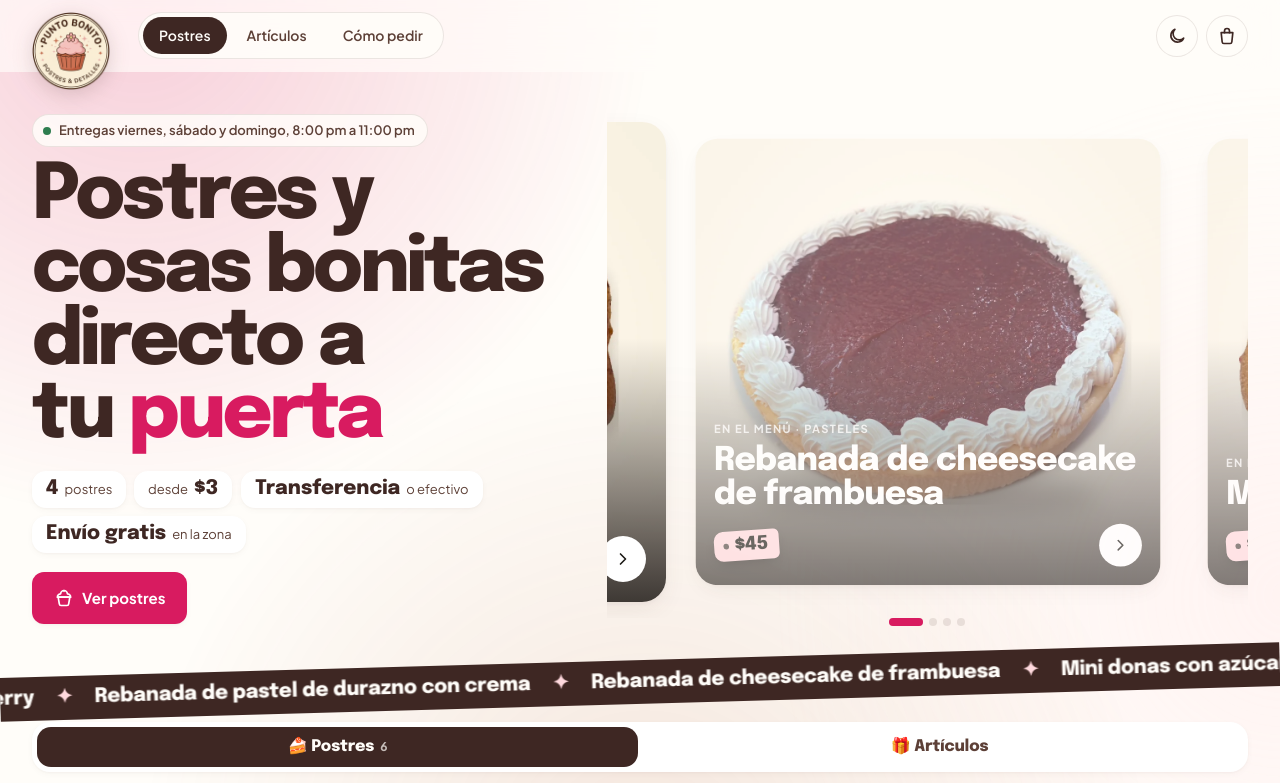
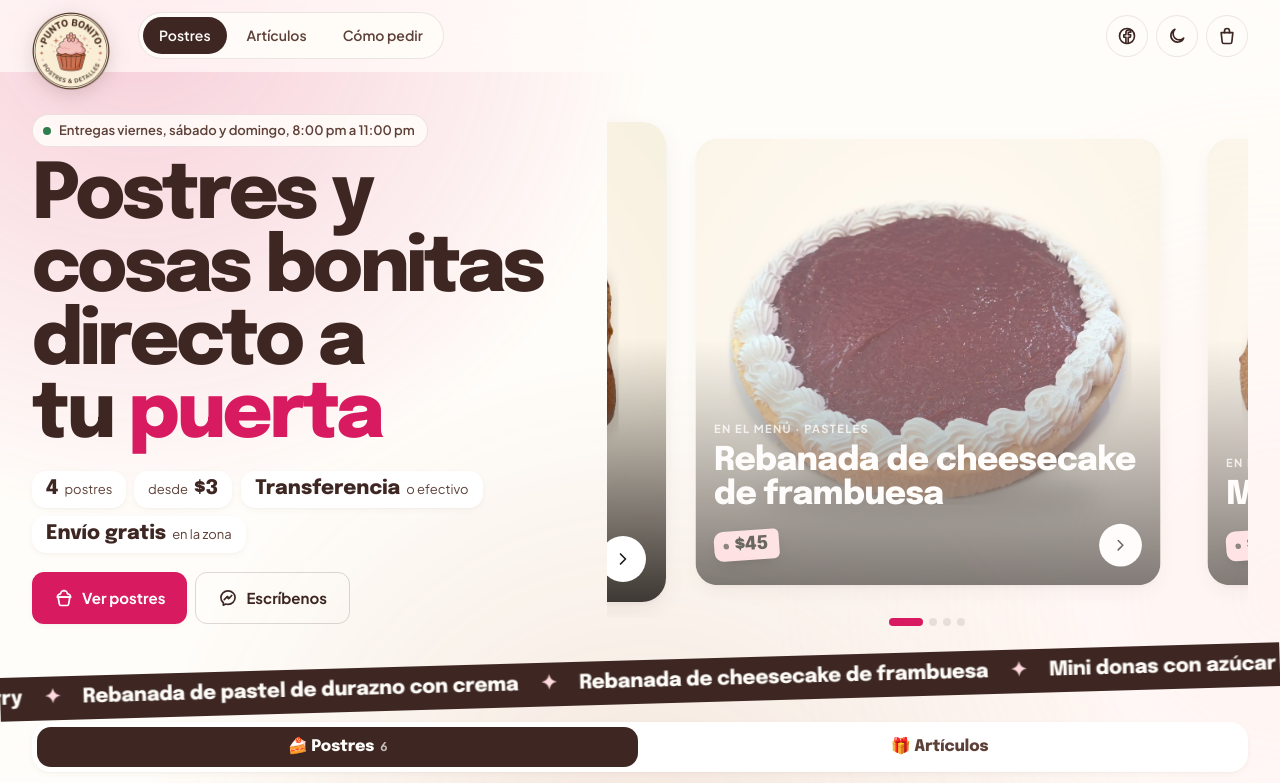
Before and after one commit to punto-bonito-cdmx/punto-bonito, a plain HTML site: page index.html in a window 1280 px wide. Shown: the top 783 px of the page. Drawn offline with Linux system fonts and the light colour scheme.

Commit message:
Facebook y Messenger de la Página en la tienda
settings.facebook apunta a la Página; la cinta por defecto invita a
escribir por Messenger en vez de Instagram (aún no hay cuenta).

Co-Authored-By: Claude Opus 5.5 <noreply@anthropic.com>

```diff
--- a/app.js
+++ b/app.js
@@ -385,7 +385,7 @@
   function renderMarquee() {
     const names = state.items.map((i) => i.title);
     const tema = TEMAS[state.settings.temporada];
-    const extra = tema ? tema.marquee : ['Entrega a domicilio', 'Transferencia o efectivo', 'Pide por Instagram'];
+    const extra = tema ? tema.marquee : ['Entrega a domicilio', 'Transferencia o efectivo', 'Escríbenos por Messenger'];
     const marks = tema ? tema.marks : ['✦'];
     const run = [...names, ...extra].map((w, i) => `${esc(w)} <i>${marks[i % marks.length]}</i>`).join(' ');
     $('.marquee-track').innerHTML = `<span>${run}</span><span>${run}</span>`;
--- a/catalogo.json
+++ b/catalogo.json
@@ -6,7 +6,7 @@
     "correoPedidos": "punto.bonito.contacto11@gmail.com",
     "whatsapp": "",
     "instagram": "",
-    "facebook": "",
+    "facebook": "https://www.facebook.com/1393821640487710",
     "currency": "MXN",
     "abierto": true,
     "avisoPedido": "Pide con un día de anticipación. Te contactamos al número que nos dejes para confirmar.",
--- a/index.html
+++ b/index.html
@@ -16,11 +16,11 @@
   <link rel="preconnect" href="https://fonts.googleapis.com">
   <link rel="preconnect" href="https://fonts.gstatic.com" crossorigin>
   <link rel="stylesheet" href="https://fonts.googleapis.com/css2?family=Epilogue:wght@500;600;700;800&family=Plus+Jakarta+Sans:wght@400;500;600;700&display=swap">
-  <link rel="stylesheet" href="app.css?v=202611101302">
-  <link rel="stylesheet" href="postres.css?v=202611101302">
-  <link rel="stylesheet" href="halloween.css?v=202611101302">
-  <link rel="stylesheet" href="revolucion.css?v=202611101302">
-  <script src="theme.js?v=202611101302"></script>
+  <link rel="stylesheet" href="app.css?v=202611102021">
+  <link rel="stylesheet" href="postres.css?v=202611102021">
+  <link rel="stylesheet" href="halloween.css?v=202611102021">
+  <link rel="stylesheet" href="revolucion.css?v=202611102021">
+  <script src="theme.js?v=202611102021"></script>
 </head>
 <body>
   <svg width="0" height="0" class="sprite" aria-hidden="true">
@@ -342,6 +342,6 @@
 
   <div class="toast" id="toast" role="status" aria-live="polite"></div>
 
-  <script src="app.js?v=202611101302" defer></script>
+  <script src="app.js?v=202611102021" defer></script>
 </body>
 </html>
```
